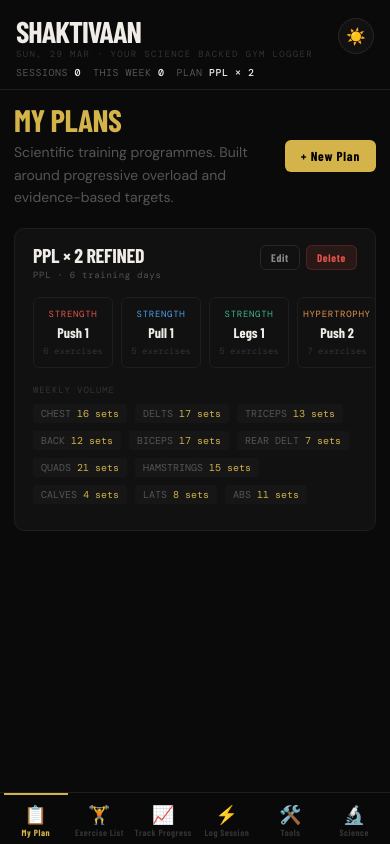
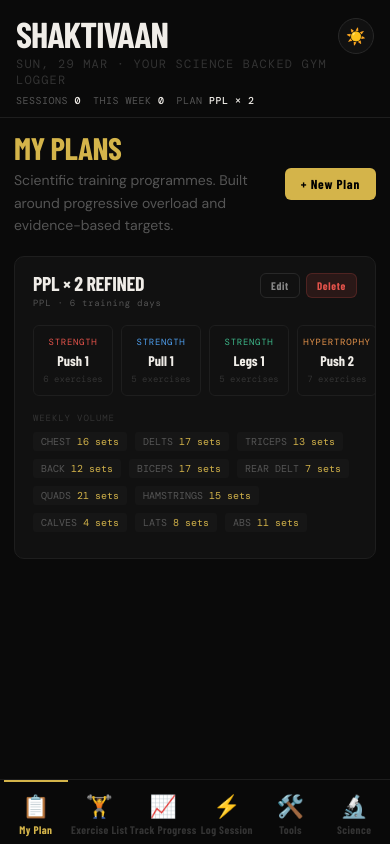
Before and after one commit to ArnavG-728/Shaktivaan, a Next.js app: page / in a window 390 px wide. Built offline with nearby package versions, Linux system fonts and the light colour scheme; a web font is replaced by a local one.

Commit message:
style: increase header and navbar size

```diff
--- a/src/app/GymLoggerApp.jsx
+++ b/src/app/GymLoggerApp.jsx
@@ -69,7 +69,7 @@ export default function GymLoggerApp() {
         <div className="global-header-top">
           <div>
             <h1>SHAKTIVAAN</h1>
-            <div style={{ fontFamily: 'var(--font-mono)', fontSize: 9, color: 'var(--text5)', letterSpacing: '0.15em', marginTop: 2 }}>
+            <div className="header-date">
               {new Date().toLocaleDateString('en-GB', { weekday: 'short', day: 'numeric', month: 'short' }).toUpperCase()} · YOUR SCIENCE BACKED GYM LOGGER
             </div>
           </div>
--- a/src/app/globals.css
+++ b/src/app/globals.css
@@ -147,7 +147,7 @@ body {
 
 .global-header h1 {
   font-family: var(--font-head);
-  font-size: clamp(30px, 7vw, 46px);
+  font-size: clamp(36px, 9vw, 48px);
   font-weight: 900;
   letter-spacing: -1px;
   line-height: 1;
@@ -158,6 +158,20 @@ body {
   color: var(--text5);
   font-size: 22px;
   margin-left: 6px;
+}
+
+.header-date {
+  font-family: var(--font-mono);
+  font-size: 11px;
+  color: var(--text5);
+  letter-spacing: 0.1em;
+  margin-top: 4px;
+}
+
+@media (max-width: 640px) {
+  .header-date {
+    font-size: 12px;
+  }
 }
 
 .header-stats {
@@ -286,10 +300,10 @@ body {
 
   .nav-tab {
     flex-direction: column;
-    gap: 2px;
-    padding: 8px 4px 6px;
-    font-size: 9px;
-    letter-spacing: 0.06em;
+    gap: 4px;
+    padding: 10px 4px 8px;
+    font-size: 11px;
+    letter-spacing: 0.04em;
     flex: 1;
     border-bottom: none;
     border-top: 2px solid transparent;
@@ -310,11 +324,11 @@ body {
   }
 
   .nav-tab-icon {
-    font-size: 18px;
+    font-size: 22px;
   }
 
   .app-shell {
-    padding-bottom: calc(62px + env(safe-area-inset-bottom));
+    padding-bottom: calc(76px + env(safe-area-inset-bottom));
   }
 }
 
```
